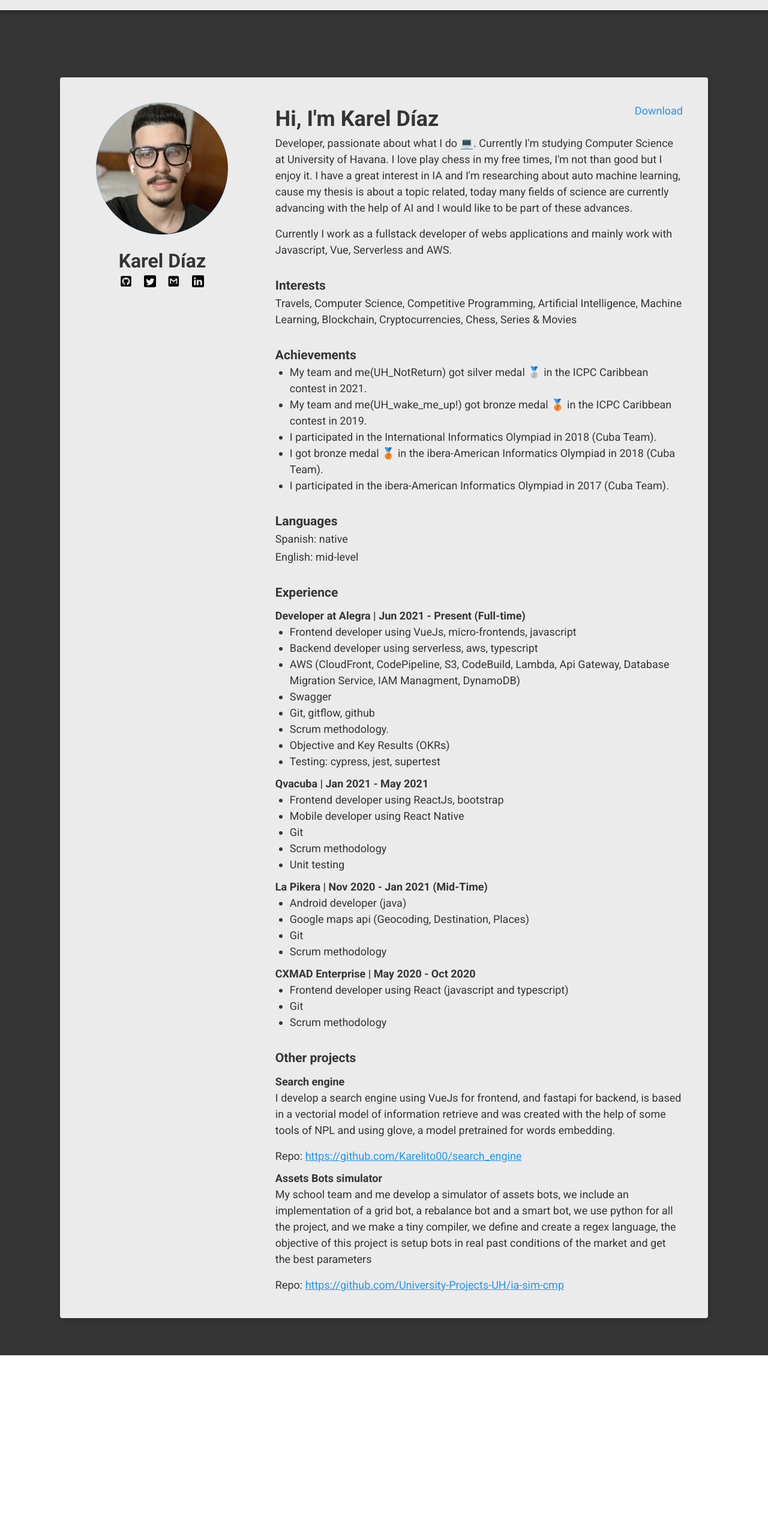
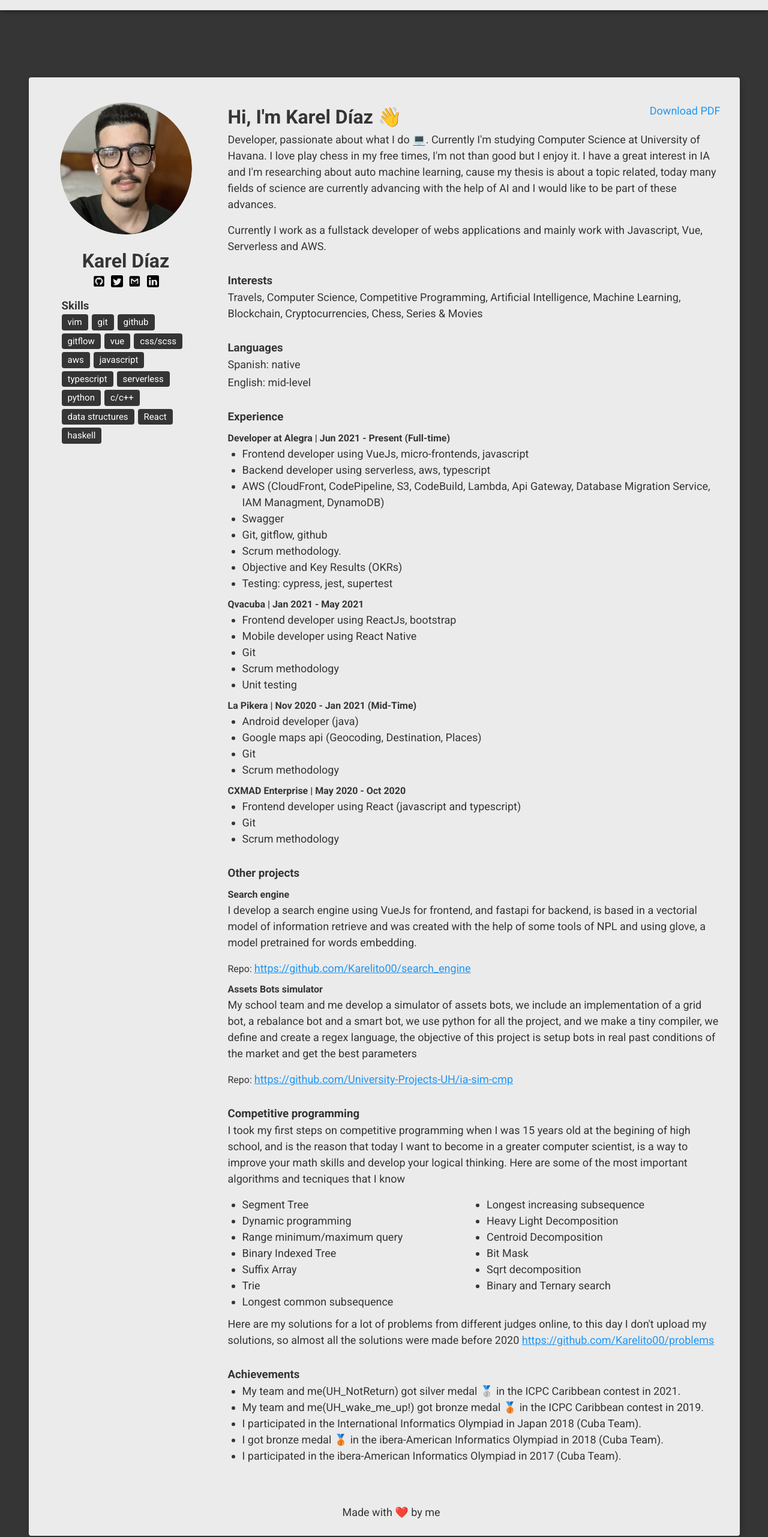
Before and after one commit to Karelito00/karelito00, a Vue app: page / in a window 1280 px wide. Shown: the part 47-2610 px from the top of the page at 60% size. Before the commit the page ends 2307 px from the top, so only its background shows below. Built offline with nearby package versions, Linux system fonts and the light colour scheme.

Commit message:
Update cv

```diff
--- a/src/App.vue
+++ b/src/App.vue
@@ -1,15 +1,11 @@
 <template>
-  <v-app style="background-color: #353535; overflow: auto">
-    <v-app-bar
-      app
-      color="#ebebeb"
-      dark
-    >
+  <v-app style="background-color: #353535; min-width: 515px">
+    <v-app-bar app color="#ebebeb" dark class="cv-bar">
       <span class="animation-p"> Hello World!!</span>
     </v-app-bar>
 
-    <v-main>
-      <Content/>
+    <v-main class="cv-main">
+      <Content />
     </v-main>
   </v-app>
 </template>
@@ -23,11 +19,14 @@ export default {
   components: {
     Content,
   },
-
 };
 </script>
 
 <style lang="scss" scoped>
+.cv-bar {
+  @media (max-width: 700px) {
+    display: none;
+  }
   .animation-p {
     animation-duration: 40s;
     color: #353535;
@@ -37,17 +36,16 @@ export default {
     animation-timing-function: linear;
     margin-bottom: 0px;
     &:before {
-    content: "😄";
+      content: '😄';
     }
     cursor: pointer;
     &:active {
       &:before {
-      content: "😡";
+        content: '😡';
       }
       animation-play-state: paused;
     }
   }
-
   @keyframes slidein {
     from {
       margin-left: 10px;
@@ -61,4 +59,10 @@ export default {
       margin-left: 10px;
     }
   }
+}
+.cv-main {
+  @media (max-width: 700px) {
+    padding: 0 !important;
+  }
+}
 </style>
--- /dev/null
+++ b/src/assets/my_styles.scss
@@ -0,0 +1,59 @@
+h1 {
+  @media (max-width: 700px) {
+    font-size: 1.4rem;
+  }
+  @media (min-width: 700px) {
+    font-size: 1.7rem;
+  }
+  @media (min-width: 900px) {
+    font-size: 2rem;
+  }
+}
+h3 {
+  @media (max-width: 700px) {
+    font-size: 1.05rem;
+  }
+  @media (min-width: 700px) {
+    font-size: 1.10rem;
+  }
+  @media (min-width: 900px) {
+    font-size: 1.17rem;
+  }
+}
+p {
+  @media (max-width: 700px) {
+    font-size: 16px;
+  }
+  @media (min-width: 700px) {
+    font-size: 17px;
+  }
+  @media (min-width: 900px) {
+    font-size: 18px;
+  }
+}
+ul {
+  @media (max-width: 700px) {
+    font-size: 16px;
+  }
+  @media (min-width: 700px) {
+    font-size: 17px;
+  }
+  @media (min-width: 900px) {
+    font-size: 18px;
+  }
+}
+a {
+  @media (max-width: 700px) {
+    font-size: 16px;
+  }
+  @media (min-width: 700px) {
+    font-size: 17px;
+  }
+  @media (min-width: 900px) {
+    font-size: 18px;
+  }
+}
+
+h1, h3, p, ul {
+  color: #353535;
+}
--- a/src/components/Content.vue
+++ b/src/components/Content.vue
@@ -1,97 +1,52 @@
 <template>
   <v-container class="content">
     <v-container class="content-container d-flex justify-space-between">
-      <v-container class="menu-container">
-        <v-avatar size="220" color="primary" class="avatar-container">
-          <img :src="profileImage" alt="karel" />
-        </v-avatar>
-        <h1 style="color: #353535">Karel Díaz</h1>
-        <div style="display: flex">
-        <div
-          v-for="(network, index) in networks"
-          class="social-net"
-          :key="index"
-        >
-          <a :href="network.link" target="_blank">
-            <img :src="network.img" width="20" height="20" />
-          </a>
-        </div>
-        </div>
-      </v-container>
-      <v-container
-        class="info-container"
-        style="color: #353535; font-size: 18px"
-      >
+      <menu-cv />
+      <v-container class="info-container" style="color: #353535">
         <div class="d-flex justify-space-between">
-          <h1>Hi, I'm Karel Díaz</h1>
+          <h1>Hi, I'm Karel Díaz 👋</h1>
           <a
             style="text-decoration: none"
             href="https://drive.google.com/file/d/1EVXOKm5cv9dBGDoW15BygbO3eRq6am21/view?usp=sharing"
-            target="_blanck"
-            >Download</a
+            target="_blank"
+            >Download PDF</a
           >
         </div>
-        <p style="font-size: 18px">
-          Developer, passionate about what I do 💻. Currently I'm studying Computer
-          Science at University of Havana. I love play chess in my free times, I'm not than good
-          but I enjoy it. I have a great interest in IA and I'm researching about auto machine learning,
-          cause my thesis is about a topic related, today many fields of science are currently advancing
-          with the help of AI and I would like to be part of these advances.
+        <menu-cv :menu="false"/>
+        <p>
+          Developer, passionate about what I do 💻. Currently I'm studying
+          Computer Science at University of Havana. I love play chess in my free
+          times, I'm not than good but I enjoy it. I have a great interest in IA
+          and I'm researching about auto machine learning, cause my thesis is
+          about a topic related, today many fields of science are currently
+          advancing with the help of AI and I would like to be part of these
+          advances.
         </p>
-        <p style="font-size: 18px">
+        <p>
           Currently I work as a fullstack developer of webs applications and
           mainly work with Javascript, Vue, Serverless and AWS.
         </p>
         <h3 style="margin-top: 30px">Interests</h3>
-        <p style="font-size: 18px">
+        <p>
           Travels, Computer Science, Competitive Programming, Artificial
           Intelligence, Machine Learning, Blockchain, Cryptocurrencies, Chess,
           Series & Movies
         </p>
-        <h3 style="margin-top: 30px">Achievements</h3>
-        <ul style="font-size: 18px">
-          <li>
-            My team and me(UH_NotReturn) got silver medal 🥈 in the ICPC Caribbean contest in 2021.
-          </li>
-          <li>
-            My team and me(UH_wake_me_up!) got bronze medal 🥉 in the ICPC Caribbean contest in 2019.
-          </li>
-          <li>
-            I participated in the International Informatics Olympiad in 2018
-            (Cuba Team).
-          </li>
-          <li>
-            I got bronze medal 🥉 in the ibera-American Informatics Olympiad in
-            2018 (Cuba Team).
-          </li>
-          <li>
-            I participated in the ibera-American Informatics Olympiad in 2017
-            (Cuba Team).
-          </li>
-        </ul>
         <h3 style="margin-top: 30px">Languages</h3>
-        <p style="font-size: 18px; margin-bottom: 3px">
-          Spanish: native
-        </p>
-        <p style="font-size: 18px">
-          English: mid-level
-        </p>
+        <p style="margin-bottom: 3px">Spanish: native</p>
+        <p>English: mid-level</p>
         <h3 style="margin-top: 30px">Experience</h3>
         <h4 style="margin-top: 10px">
           Developer at Alegra | Jun 2021 - Present (Full-time)
         </h4>
         <ul>
+          <li>Frontend developer using VueJs, micro-frontends, javascript</li>
+          <li>Backend developer using serverless, aws, typescript</li>
           <li>
-            Frontend developer using VueJs, micro-frontends, javascript
+            AWS (CloudFront, CodePipeline, S3, CodeBuild, Lambda, Api Gateway,
+            Database Migration Service, IAM Managment, DynamoDB)
           </li>
-          <li>
-            Backend developer using serverless, aws, typescript
-          </li>
-          <li>AWS (CloudFront, CodePipeline, S3, CodeBuild, Lambda, Api Gateway, Database Migration Service,
-            IAM Managment, DynamoDB)</li>
-          <li>
-            Swagger
-          </li>
+          <li>Swagger</li>
           <li>Git, gitflow, github</li>
           <li>Scrum methodology.</li>
           <li>Objective and Key Results (OKRs)</li>
@@ -122,45 +77,106 @@
         </ul>
         <h3 style="margin-top: 30px">Other projects</h3>
         <h4 style="margin-top: 10px">Search engine</h4>
-        <p> I develop a search engine using VueJs for frontend, and fastapi for backend, is based in
-        a vectorial model of information retrieve and was created with the help of some tools of NPL and using glove,
-        a model pretrained for words embedding.</p>
-        <label> Repo: <a href="https://github.com/Karelito00/search_engine" target="_blank">https://github.com/Karelito00/search_engine</a> </label>
+        <p>
+          I develop a search engine using VueJs for frontend, and fastapi for
+          backend, is based in a vectorial model of information retrieve and was
+          created with the help of some tools of NPL and using glove, a model
+          pretrained for words embedding.
+        </p>
+        <label>
+          Repo:
+          <a href="https://github.com/Karelito00/search_engine" target="_blank"
+            >https://github.com/Karelito00/search_engine</a
+          >
+        </label>
         <h4 style="margin-top: 10px">Assets Bots simulator</h4>
-        <p> My school team and me develop a simulator of assets bots, we include an implementation of a grid bot, a rebalance bot and a smart bot, we use python for all the project, and we make a tiny compiler, we define and create a regex language, the objective of this project is setup bots in real past conditions of the market and get the best parameters</p>
-        <label> Repo: <a href="https://github.com/University-Projects-UH/ia-sim-cmp" target="_blank">https://github.com/University-Projects-UH/ia-sim-cmp</a> </label>
+        <p>
+          My school team and me develop a simulator of assets bots, we include
+          an implementation of a grid bot, a rebalance bot and a smart bot, we
+          use python for all the project, and we make a tiny compiler, we define
+          and create a regex language, the objective of this project is setup
+          bots in real past conditions of the market and get the best parameters
+        </p>
+        <label>
+          Repo:
+          <a
+            href="https://github.com/University-Projects-UH/ia-sim-cmp"
+            target="_blank"
+            >https://github.com/University-Projects-UH/ia-sim-cmp</a
+          >
+        </label>
+        <h3 style="margin-top: 30px">Competitive programming</h3>
+        <p>
+          I took my first steps on competitive programming when I was 15 years
+          old at the begining of high school, and is the reason that today I
+          want to become in a greater computer scientist, is a way to improve
+          your math skills and develop your logical thinking. Here are some of
+          the most important algorithms and tecniques that I know
+        </p>
+        <ul style="columns: 2">
+          <li v-for="alg in algorithms" :key="alg">{{ alg }}</li>
+        </ul>
+        <p style="margin-top: 10px">
+          Here are my solutions for a lot of problems from different judges
+          online, to this day I don't upload my solutions, so almost all the
+          solutions were made before 2020
+          <a href="https://github.com/Karelito00/problems" target="_blank"
+            >https://github.com/Karelito00/problems</a
+          >
+        </p>
+        <h3 style="margin-top: 30px">Achievements</h3>
+        <ul>
+          <li>
+            My team and me(UH_NotReturn) got silver medal 🥈 in the ICPC
+            Caribbean contest in 2021.
+          </li>
+          <li>
+            My team and me(UH_wake_me_up!) got bronze medal 🥉 in the ICPC
+            Caribbean contest in 2019.
+          </li>
+          <li>
+            I participated in the International Informatics Olympiad in Japan
+            2018 (Cuba Team).
+          </li>
+          <li>
+            I got bronze medal 🥉 in the ibera-American Informatics Olympiad in
+            2018 (Cuba Team).
+          </li>
+          <li>
+            I participated in the ibera-American Informatics Olympiad in 2017
+            (Cuba Team).
+          </li>
+        </ul>
       </v-container>
+      <p class="bottom-banner">Made with ❤️ by me</p>
     </v-container>
   </v-container>
 </template>
 
 <script>
+import MenuCv from './Menu.vue';
+
 export default {
-  name: "Content",
+  name: 'Content',
+  components: {
+    MenuCv
+  },
   data() {
     return {
-      profileImage: require("../assets/profile.jpg"),
-      networks: [
-        {
-          label: "@Karelito00",
-          img: require("../assets/github_icon.svg"),
-          link: "https://github.com/Karelito00",
-        },
-        {
-          label: "@Karelito00",
-          img: require("../assets/twitter_icon.svg"),
-          link: "https://twitter.com/Karelito00",
-        },
-        {
-          label: "karelkdv2000@gmail.com",
-          img: require("../assets/gmail_icon.svg"),
-          link: "mailito:karelkdv2000@gmail.com",
-        },
-        {
-          label: "karelkdv2000@gmail.com",
-          img: require("../assets/linkedin_icon.svg"),
-          link: "https://www.linkedin.com/in/karel-d%C3%ADaz-vergara-705420216/",
-        },
+      algorithms: [
+        'Segment Tree',
+        'Dynamic programming',
+        'Range minimum/maximum query',
+        'Binary Indexed Tree',
+        'Suffix Array',
+        'Trie',
+        'Longest common subsequence',
+        'Longest increasing subsequence',
+        'Heavy Light Decomposition',
+        'Centroid Decomposition',
+        'Bit Mask',
+        'Sqrt decomposition',
+        'Binary and Ternary search',
       ],
     };
   },
@@ -169,40 +185,34 @@ export default {
 
 <style lang="scss" scoped>
 .content {
-  max-width: 1100px;
-  min-width: 900px;
+  max-width: 1500px;
   padding-left: 10px;
   padding-right: 10px;
   margin-top: 100px;
   margin-bottom: 50px;
+  @media (max-width: 700px) {
+    margin: 0px;
+    max-width: 10000px;
+  }
   .content-container {
+    position: relative;
     box-shadow: 2px 2px 10px rgba(0, 0, 0, 0.2);
     background-color: #ebebeb;
     border-radius: 4px;
-    .avatar-container {
-      margin-bottom: 20px;
-      > img {
-        transform: rotate(30deg);
+    padding-bottom: 90px;
+    .info-container {
+      width: calc(100% - 300px);
+      padding: 30px 20px;
+      @media (max-width: 850px) {
+        width: 100%;
       }
     }
-    .menu-container {
-      width: 30%;
-      padding: 30px;
-      display: flex;
-      flex-direction: column;
-      align-items: center;
-      .social-net {
-        cursor: pointer;
-        margin-bottom: 10px;
-        display: flex;
-        &:not(:first-child) {
-          margin-left: 20px;
-        }
-      }
-    }
-    .info-container {
-      width: 70%;
-      padding: 30px;
+    .bottom-banner {
+      color: #353535;
+      position: absolute;
+      bottom: 10px;
+      width: 100%;
+      text-align: center;
     }
   }
 }
--- /dev/null
+++ b/src/components/Menu.vue
@@ -0,0 +1,147 @@
+<template>
+  <v-container :class="['menu-container', {menu}]">
+    <div :class="['sticky-menu', {menu}]">
+      <v-container
+        :class="['myinfo-container', { menu }]"
+      >
+        <v-avatar
+          size="220"
+          color="primary"
+          :class="['avatar-container', {menu}]"
+        >
+          <img :src="profileImage" alt="karel" />
+        </v-avatar>
+        <h1 v-if="menu" style="color: #353535">Karel Díaz</h1>
+        <div style="display: flex; justify-content: center">
+          <div
+            v-for="(network, index) in networks"
+            class="social-net"
+            :key="index"
+          >
+            <a :href="network.link" target="_blank">
+              <img :src="network.img" width="20" height="20" />
+            </a>
+          </div>
+        </div>
+      </v-container>
+      <skills :menu="menu" />
+    </div>
+  </v-container>
+</template>
+
+<script>
+import Skills from './Skills.vue';
+
+export default {
+  components: {
+    Skills,
+  },
+  props: {
+    menu: {
+      default: true,
+      type: Boolean,
+    },
+  },
+  data() {
+    return {
+      profileImage: require('../assets/profile.jpg'),
+      networks: [
+        {
+          label: '@Karelito00',
+          img: require('../assets/github_icon.svg'),
+          link: 'https://github.com/Karelito00',
+        },
+        {
+          label: '@Karelito00',
+          img: require('../assets/twitter_icon.svg'),
+          link: 'https://twitter.com/Karelito00',
+        },
+        {
+          label: 'karelkdv2000@gmail.com',
+          img: require('../assets/gmail_icon.svg'),
+          link: 'mailito:karelkdv2000@gmail.com',
+        },
+        {
+          label: 'karelkdv2000@gmail.com',
+          img: require('../assets/linkedin_icon.svg'),
+          link: 'https://www.linkedin.com/in/karel-d%C3%ADaz-vergara-705420216/',
+        },
+      ],
+    };
+  },
+};
+</script>
+
+<style lang="scss" scoped>
+.menu-container {
+  .myinfo-container {
+    display: flex;
+    align-items: center;
+    flex-direction: column;
+    padding: 0;
+    &:not(.menu) {
+      align-items: flex-start;
+      max-width: 300px;
+      @media (max-width: 650px) {
+        max-width: 150px;
+      }
+    }
+  }
+  .avatar-container {
+    border: 0 !important;
+    background: transparent !important;
+    &:not(.menu) {
+      min-width: 150px !important;
+      max-width: 150px;
+      min-height: 150px;
+      max-height: 150px;
+      > img {
+        width: 150px;
+        height: 150px;
+      }
+    }
+    margin-bottom: 20px;
+    > img {
+      transform: rotate(30deg);
+    }
+  }
+  &.menu {
+    max-width: 300px;
+    min-width: 300px;
+    @media (max-width: 850px) {
+      display: none;
+    }
+  }
+  &:not(.menu) {
+    padding: 0;
+    margin-top: 20px;
+    @media (min-width: 850px) {
+      display: none;
+    }
+  }
+  .sticky-menu {
+    top: 85px;
+    display: flex;
+    position: sticky;
+    flex-direction: column;
+    align-items: center;
+    &:not(.menu) {
+      position: initial;
+      flex-direction: row;
+      align-items: flex-start;
+      div {
+        color: white;
+      }
+    }
+    .social-net {
+      cursor: pointer;
+      margin-bottom: 10px;
+      display: flex;
+      &:not(:first-child) {
+        margin-left: 10px;
+      }
+    }
+  }
+  padding: 30px 20px;
+}
+</style>
--- /dev/null
+++ b/src/components/Skills.vue
@@ -0,0 +1,57 @@
+<template>
+  <v-container style="padding: 0 20px">
+    <h3 v-if="menu" style="margin-left: 3px">Skills</h3>
+    <div style="display: flex; flex-wrap: wrap">
+      <div v-for="skill in skills" :key="skill" class="skill">
+        {{ skill }}
+      </div>
+    </div>
+  </v-container>
+</template>
+
+<script>
+export default {
+  props: {
+    menu: {
+      require: true,
+      type: Boolean
+    }
+  },
+  data() {
+    return {
+      skills: [
+        'vim',
+        'git',
+        'github',
+        'gitflow',
+        'vue',
+        'css/scss',
+        'aws',
+        'javascript',
+        'typescript',
+        'serverless',
+        'python',
+        'c/c++',
+        'data structures',
+        'React',
+        'haskell',
+      ],
+    };
+  },
+};
+</script>
+
+<style lang="scss" scoped>
+::v-deep .skill {
+  background: #353535;
+  font-size: 15px;
+  padding: 2px 10px;
+  margin-bottom: 5px;
+  border-radius: 4px;
+  margin-left: 3px;
+  margin-right: 3px;
+  @media (max-width: 650px) {
+    font-size: 14px;
+  }
+}
+</style>
--- a/src/main.js
+++ b/src/main.js
@@ -1,6 +1,7 @@
 import Vue from 'vue'
 import App from './App.vue'
 import vuetify from './plugins/vuetify'
+import "./assets/my_styles.scss"
 
 Vue.config.productionTip = false
 
```
Lines whose indentation alone changed are shown as unchanged.
